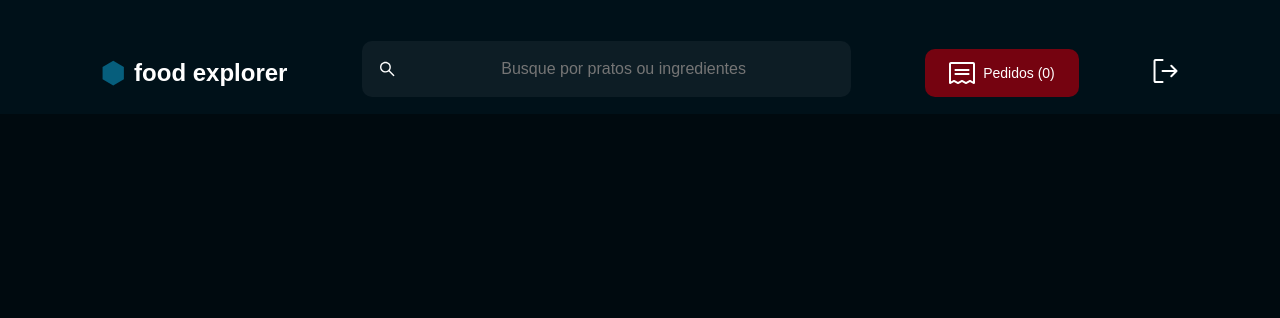
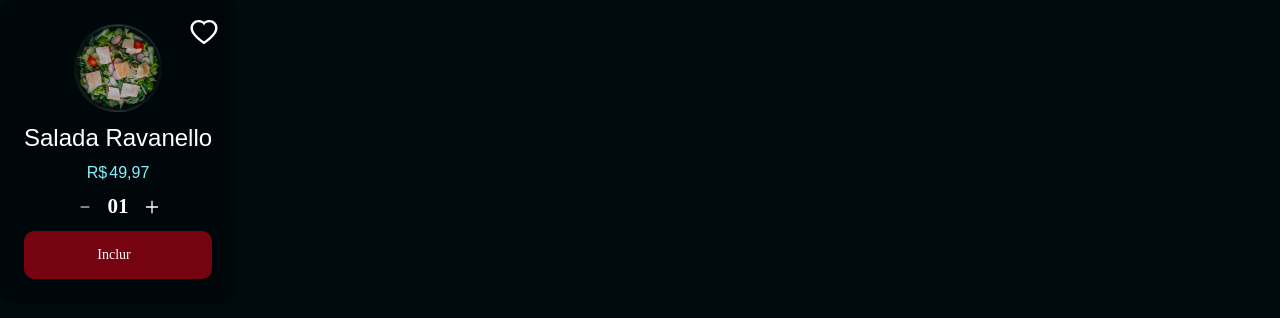
Before and after one commit to viniciusamc/food-explorer, a React (Vite) app: page / in a window 1280 px wide. Shown: the top 318 px of the page. Built offline with nearby package versions, Linux system fonts and the light colour scheme.

Commit message:
feat: card

```diff
--- a/src/App.jsx
+++ b/src/App.jsx
@@ -1,7 +1,9 @@
+import { Card } from "./components/Card/input";
 import { Header } from "./components/Header";
+import salada from "./assets/meals/salada.svg";
 
 function App() {
-  return <Header />;
+  return <Card image={salada} title={"Salada Ravanello"} value={"49,97"} />;
 }
 
 export default App;
--- /dev/null
+++ b/src/components/Card/input.jsx
@@ -0,0 +1,34 @@
+import { Container, Content, Text, Quantity, Favorite } from "./styles";
+import { Button } from "../Button";
+
+import { AiOutlinePlus, AiOutlineRight, AiOutlineHeart } from "react-icons/ai";
+import { IoIosRemove } from "react-icons/io";
+
+export function Card({ image, altImage, title, value, ...rest }) {
+  return (
+    <Container>
+      <Content>
+        <img src={image} alt={altImage} />
+
+        <Text>
+          <h2>
+            {title} {AiOutlineRight}
+          </h2>
+          <p>{value}</p>
+        </Text>
+
+        <Quantity>
+          <IoIosRemove />
+          <h3>01</h3>
+          <AiOutlinePlus />
+        </Quantity>
+
+        <Button text="Inclur" />
+
+        <Favorite>
+          <AiOutlineHeart />
+        </Favorite>
+      </Content>
+    </Container>
+  );
+}
--- /dev/null
+++ b/src/components/Card/styles.js
@@ -0,0 +1,65 @@
+import styled from "styled-components";
+
+export const Container = styled.div`
+  display: flex;
+  align-items: center;
+  justify-content: center;
+  border-radius: 12px;
+  padding: 24px;
+
+  width: fit-content;
+
+  background-color: ${({ theme }) => theme.COLORS.DARK_200};
+  color: ${({ theme }) => theme.COLORS.LIGHT_100};
+
+  position: relative;
+`;
+
+export const Content = styled.div`
+  display: flex;
+  flex-direction: column;
+  align-items: center;
+  gap: 12px;
+`;
+
+export const Text = styled.div`
+  display: flex;
+  flex-direction: column;
+  align-items: center;
+  gap: 12px;
+
+  h2 {
+    font-family: ${({ theme }) => theme.FONTS.POPPINS};
+    font-size: 24px;
+    font-weight: 500;
+  }
+
+  p {
+    font-family: ${({ theme }) => theme.FONTS.POPPINS};
+    color: ${({ theme }) => theme.COLORS.CAKE_200};
+  }
+
+  p::before {
+    content: "R$";
+    font-size: 16px;
+    margin-right: 2px;
+    font-family: ${({ theme }) => theme.FONTS.POPPINS};
+  }
+`;
+
+export const Quantity = styled.div`
+  display: flex;
+  align-items: center;
+  justify-content: center;
+  gap: 14px;
+
+  font-size: 18px;
+`;
+
+export const Favorite = styled.div`
+  position: absolute;
+  top: 16px;
+  right: 16px;
+
+  font-size: 32px;
+`;
--- a/src/components/Header/index.jsx
+++ b/src/components/Header/index.jsx
@@ -1,7 +1,6 @@
 import {
   Container,
   Logo,
-  Cart,
   StyledInput,
   Search,
   Exit,
@@ -12,9 +11,6 @@ import menuBurguer from "../../assets/icons/menu.svg";
 import logo from "../../assets/svgs/explorer.svg";
 import cart from "../../assets/icons/receipt.svg";
 import exit from "../../assets/icons/exit.svg";
-
-import { Button } from "../Button";
-import { Input } from "../Input";
 
 import { useState, useEffect } from "react";
 
@@ -49,12 +45,10 @@ export function Header() {
         />
       </Search>
 
-      <Cart>
-        <StyledHeader
-          text={<img src={cart} />}
-          altText={`${screen ? "Pedidos (0)" : ""}`}
-        />
-      </Cart>
+      <StyledHeader
+        text={<img src={cart} />}
+        altText={`${screen ? "Pedidos (0)" : ""}`}
+      />
 
       <Exit>
         <img src={exit} />
--- a/src/components/Header/styles.js
+++ b/src/components/Header/styles.js
@@ -11,8 +11,12 @@ export const StyledInput = styled(Input)`
 `;
 
 export const StyledHeader = styled(Button)`
+  max-width: 216px;
+
   @media (max-width: 950px) {
     background-color: transparent;
+    width: fit-content;
+    padding: 0;
   }
 `;
 
@@ -67,5 +71,3 @@ export const Exit = styled.div`
     display: none;
   }
 `;
-
-export const Cart = styled.div``;
--- a/src/components/Input/styles.js
+++ b/src/components/Input/styles.js
@@ -13,7 +13,7 @@ export const Container = styled.div`
     margin-left: 16px;
   }
   > input {
-    height: 56px;
+    height: 48px;
     width: 100%;
     padding: 12px;
     color: ${({ theme }) => theme.COLORS.LIGHT_100};
```
Also changed, not shown: src/assets/meals/salada.svg (added).
